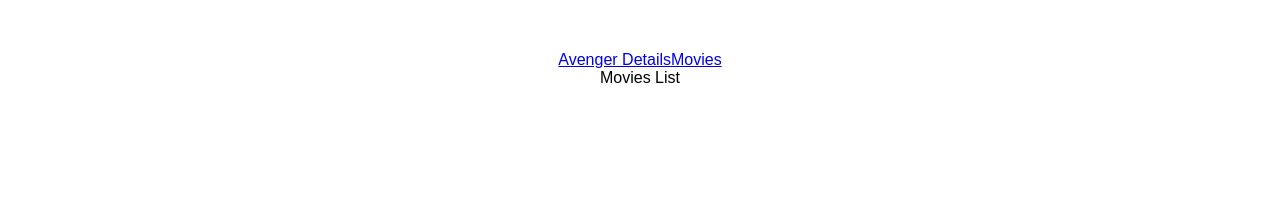
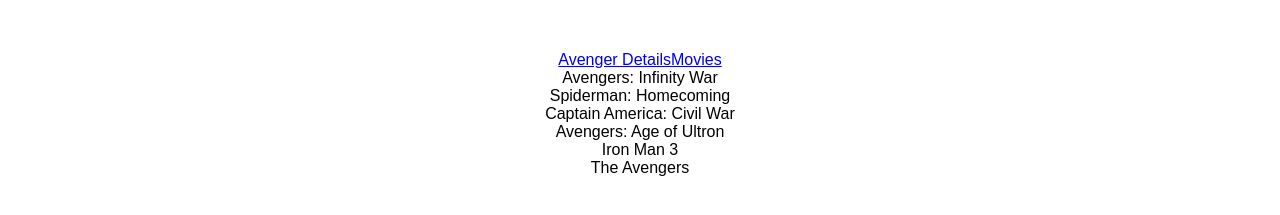
Before and after one commit to silvodesigns/avengers, a React (Create React App) app: page /avengers/1/movies in a window 1280 px wide. Shown: the part 517-732 px from the top of the page. Built offline with nearby package versions, Linux system fonts and the light colour scheme.

Commit message:
created nested components

```diff
--- /dev/null
+++ b/src/components/AvengerDetails.js
@@ -0,0 +1,12 @@
+import React from 'react';
+
+const AvengerDetails = props => {
+    return(
+
+       <p>
+           {props.details}
+       </p>
+    )
+}
+
+export default AvengerDetails;
--- /dev/null
+++ b/src/components/AvengerMovies.js
@@ -0,0 +1,12 @@
+import React from 'react';
+
+const AvengerMovies = props => {
+    return(
+
+       <div>
+           {props.movies.map(movie => <div key={movie}>{movie}</div>)}
+       </div>
+    )
+}
+
+export default AvengerMovies;
--- a/src/components/AvengerPage.js
+++ b/src/components/AvengerPage.js
@@ -1,5 +1,9 @@
 import React from 'react';
 import { Route, Link } from 'react-router-dom';
+
+
+import AvengerDetails from './AvengerDetails';
+import AvengerMovies from './AvengerMovies';
 
 
 function AvengerPage(props){
@@ -17,8 +21,8 @@
             </div>
             <Link to={`/avengers/${id}/details`}>Avenger Details</Link>
             <Link to={`/avengers/${id}/movies`}>Movies</Link>
-            <Route path="/avengers/:id/details" render={props => <p>{avenger.description}</p>}/>
-            <Route path="/avengers/:id/movies"   render={props => <div>Movies List</div>}/>
+            <Route path="/avengers/:id/details" render={props => <AvengerDetails details={avenger.description}/>}/>
+            <Route path="/avengers/:id/movies"   render={props => <AvengerMovies movies={avenger.movies}/>}/>
 
         </div>
     );
```
